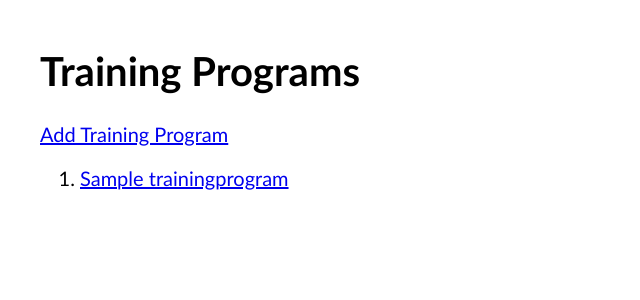
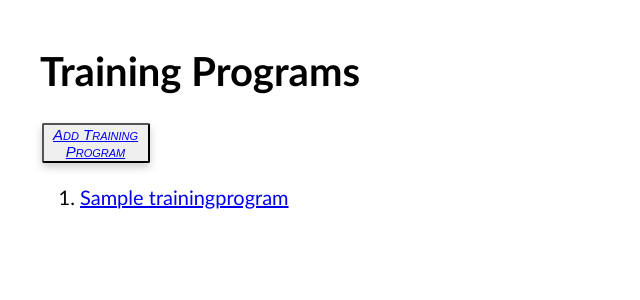
Before and after one commit to nss-day-cohort-38/bangazon-workforce-management-oculus-nebula, a Django app: template hrapp/templates/training_programs/training_program_list.html in a window 1280 px wide. Shown: the part 66-366 px from the top of the page, without its empty margins (0-640 px from the left). Run offline with Django 3.2, Linux system fonts and the light colour scheme; the template is opened without the code that fills it: values that come from a table or form of the project are taken from there, others are empty; tables that the repository leaves empty hold one stand-in row (values such as "Sample post").

Commit message:
feat: added styles to training program page.

```diff
--- a/hrapp/static/styles/base.css
+++ b/hrapp/static/styles/base.css
@@ -17,3 +17,20 @@ body {
   padding: 1em;
   margin: 0;
 }
+
+.add_tp_btn {
+  text-align: center;
+  text-transform: capitalize;
+  display: inline-block;
+  font-size: 15px;
+  border-radius: 2px;
+  margin: 0.1em;
+  width: 9%;
+  box-shadow: 0 4px 8px 0 rgba(0, 0, 0, 0.2);
+  cursor: pointer;
+  font-style: oblique;
+  font-variant: small-caps;
+}
+.program {
+  margin-top: 8px;
+}
--- a/hrapp/templates/training_programs/training_program_list.html
+++ b/hrapp/templates/training_programs/training_program_list.html
@@ -13,7 +13,7 @@
     <button class="closeDialog">Close</button>
 </dialog>
 
-<a href="{% url 'hrapp:training_program_form' %}">Add Training Program</a>
+<button class="add_tp_btn"><a href="{% url 'hrapp:training_program_form' %}">Add Training Program</button>
 
 <ol class="training_programs">
     {% for training_program in all_training_programs %}
```
